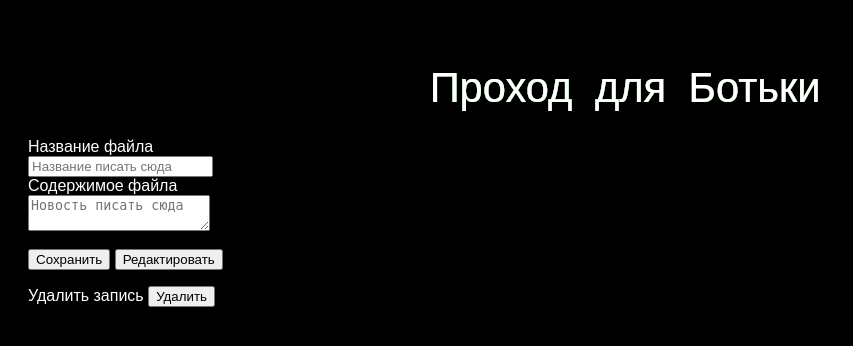
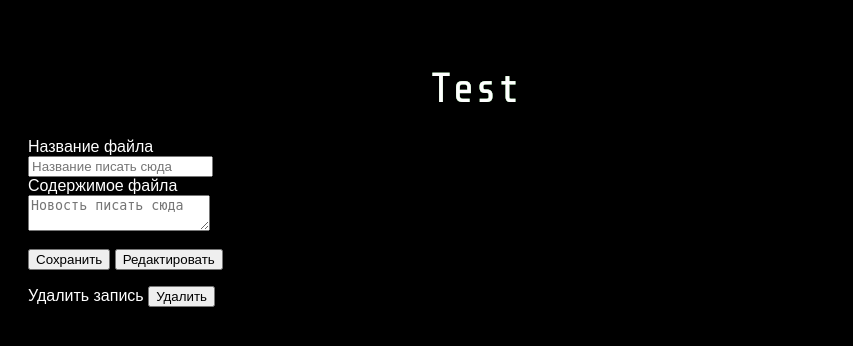
Before and after one commit to reyko123/Test-task, a PHP site: page /index.php in a window 1280 px wide. Shown: the part 28-374 px from the top of the page, without its empty margins (0-853 px from the left). Run offline with PHP 8.4, Linux system fonts and the light colour scheme; data that the repository does not hold is empty.

Commit message:
Update glitch.php

```diff
--- a/viev/glitch.php
+++ b/viev/glitch.php
@@ -122,7 +122,7 @@ svg{
   </defs>
 
 <g>
-  <text x="50" y="100">Проход для Ботьки</text>
+  <text x="50" y="100">Test</text>
 </g>
 </svg>
 </body>
```
